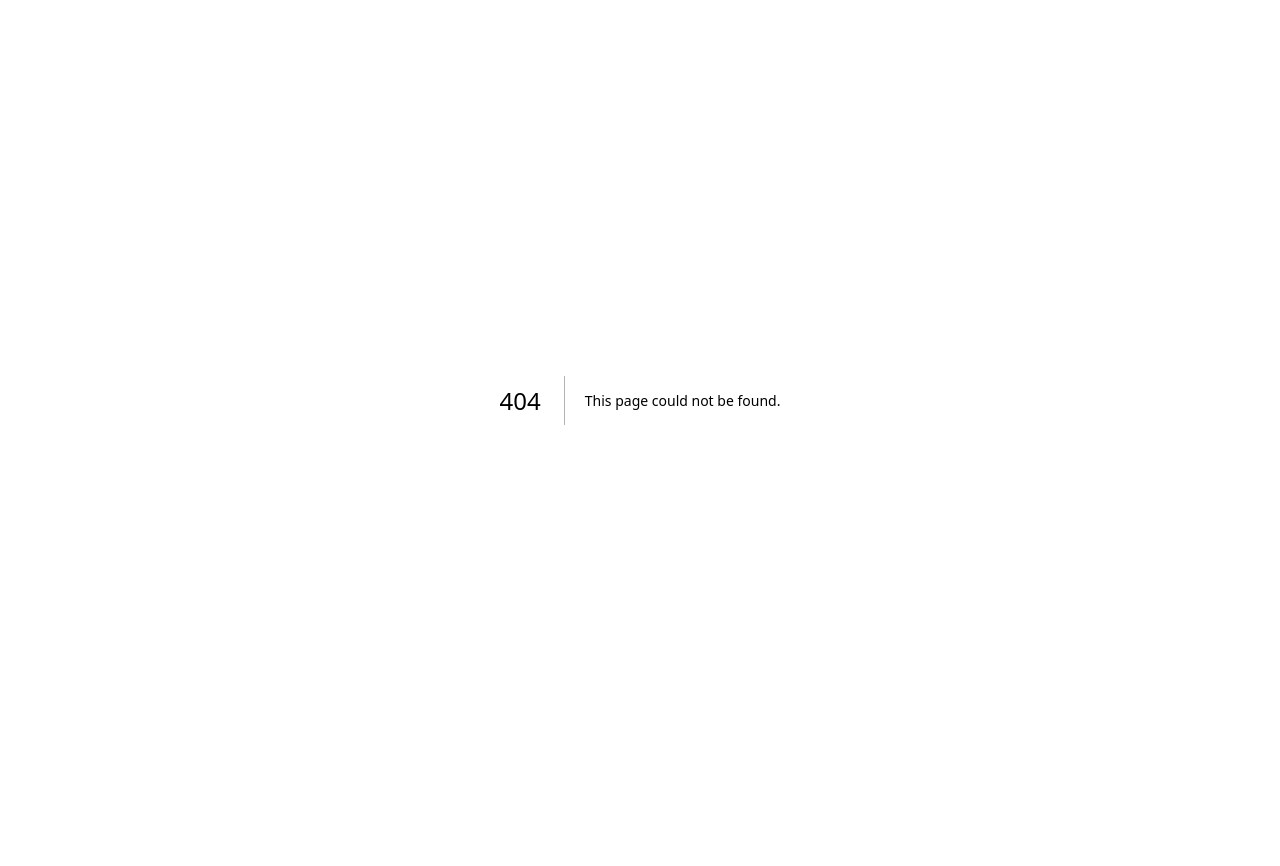
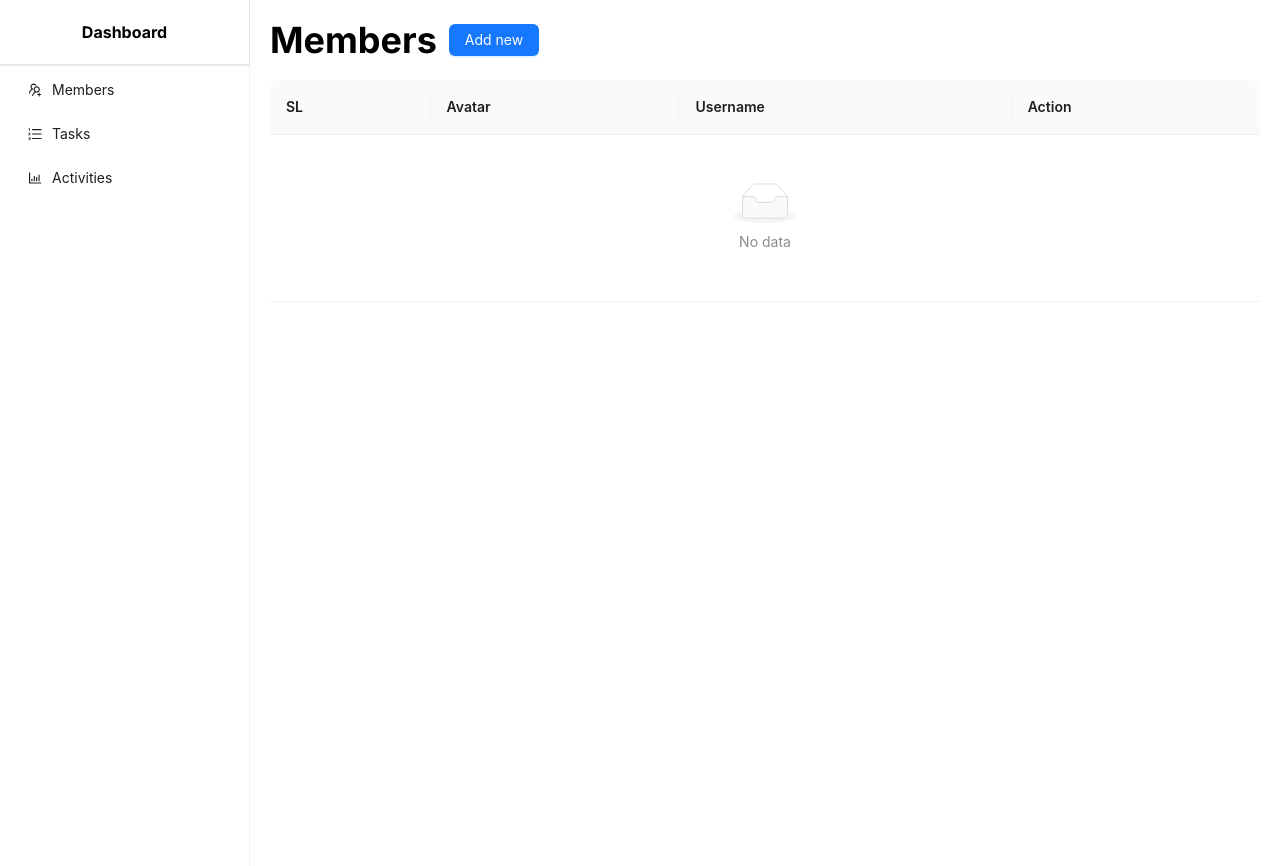
Before and after one commit to shahriyardx/task-management, a Next.js app: page /dashboard/projects/1/members in a window 1280 px wide. Before the commit this address had no page. Before the commit the page ends 800 px from the top, so only its background shows below. Built offline with nearby package versions, Linux system fonts and the light colour scheme; sample sign-in values are in the browser's storage.

Commit message:
added memebrs page

```diff
--- a/next.config.mjs
+++ b/next.config.mjs
@@ -1,6 +1,9 @@
 /** @type {import('next').NextConfig} */
 const nextConfig = {
 	reactStrictMode: false,
+	images: {
+		remotePatterns: [{hostname: "ui-avatars.com"}]
+	},
 	transpilePackages: [
 		"@ant-design",
 		"@rc-component",
--- /dev/null
+++ b/src/components/MemberCreateForm.tsx
@@ -0,0 +1,49 @@
+import React from "react";
+import type { FormProps } from "antd";
+import { Select, Form, Input, FormInstance, DatePicker } from "antd";
+import { Project } from "@/types";
+import { useProjects } from "@/hooks/useProjects";
+
+type FieldType = {
+  username: string;
+};
+
+const MemberCreateForm = ({
+  project,
+  form,
+  closeModal,
+}: {
+  form: FormInstance;
+  project: Project;
+  closeModal: () => void;
+}) => {
+  const { updateProject } = useProjects();
+  const onFinish: FormProps<FieldType>["onFinish"] = (values) => {
+    const newProject = { ...project };
+    project.members.push({ username: values.username });
+
+    updateProject(project.id, newProject);
+    closeModal();
+  };
+
+  return (
+    <Form
+      name="basic"
+      labelCol={{ span: 4 }}
+      wrapperCol={{ span: "auto" }}
+      onFinish={onFinish}
+      autoComplete="off"
+      form={form}
+    >
+      <Form.Item<FieldType>
+        label="Username"
+        name="username"
+        rules={[{ required: true, message: "username is required" }]}
+      >
+        <Input />
+      </Form.Item>
+    </Form>
+  );
+};
+
+export default MemberCreateForm;
--- a/src/components/TaskCreateForm.tsx
+++ b/src/components/TaskCreateForm.tsx
@@ -32,8 +32,17 @@ const TaskCreateForm = ({
       id: createId(),
     });
 
+    values.members.forEach(member => addMember(member))
+
     updateProject(project.id, newProject);
     closeModal();
+  };
+
+  const addMember = (member: string) => {
+    if (project.members.find((m) => m.username === member)) return;
+    const newProject = { ...project };
+    newProject.members.push({ username: member });
+    updateProject(project.id, newProject);
   };
 
   return (
@@ -66,7 +75,7 @@ const TaskCreateForm = ({
         rules={[{ required: true, message: "select at-least one member" }]}
       >
         <Select
-          mode="multiple"
+          mode="tags"
           placeholder="Select members"
           options={project.members.map((member) => ({
             label: member.username,
--- a/src/components/TaskEditForm.tsx
+++ b/src/components/TaskEditForm.tsx
@@ -34,8 +34,16 @@ const TaskEditForm = ({
         task.deadline = dayjs(values.deadline).toDate();
       }
     });
+    values.members.forEach((member) => addMember(member));
     updateProject(project.id, newProject);
     closeModal();
+  };
+
+  const addMember = (member: string) => {
+    if (project.members.find((m) => m.username === member)) return;
+    const newProject = { ...project };
+    newProject.members.push({ username: member });
+    updateProject(project.id, newProject);
   };
 
   return (
@@ -73,7 +81,7 @@ const TaskEditForm = ({
         rules={[{ required: true, message: "Please input your username!" }]}
       >
         <Select
-          mode="multiple"
+          mode="tags"
           placeholder="Select members"
           defaultValue={task.members.map((m) => m.username)}
           options={project.members.map((member) => ({
--- /dev/null
+++ b/src/pages/dashboard/projects/[projectId]/activities.tsx
@@ -0,0 +1,9 @@
+import React from 'react'
+
+const Activities = () => {
+  return (
+    <div>Activities</div>
+  )
+}
+
+export default Activities
--- /dev/null
+++ b/src/pages/dashboard/projects/[projectId]/members.tsx
@@ -0,0 +1,101 @@
+import DashboardLayout from "@/components/DashboardLayout";
+import MemberCreateForm from "@/components/MemberCreateForm";
+import { PrivateRoute } from "@/hooks/useAuth";
+import { useProjects } from "@/hooks/useProjects";
+import { Button, Modal, Table } from "antd";
+import { useForm } from "antd/es/form/Form";
+import Column from "antd/es/table/Column";
+import Image from "next/image";
+import { useRouter } from "next/router";
+import React, { useMemo, useState } from "react";
+
+const ProjectMembers = () => {
+  const [form] = useForm();
+  const { projects, updateProject } = useProjects();
+  const router = useRouter();
+  const [createModalOpen, setCreateModalOpen] = useState(false);
+  const project = useMemo(
+    () => projects.find((project) => project.id === router.query.projectId),
+    [projects, router.query.projectId]
+  );
+
+  const createMember = () => {
+    form.submit();
+  };
+
+  const deleteMember = (username: string) => {
+    if (!project) return;
+
+    const newProject = { ...project };
+    newProject.members = newProject.members.filter(
+      (member) => member.username !== username
+    );
+    updateProject(project.id, newProject);
+  };
+
+  return (
+    <PrivateRoute>
+      <DashboardLayout>
+        <h1 className="text-4xl font-bold flex items-center gap-3">
+          Members{" "}
+          <Button type="primary" onClick={() => setCreateModalOpen(true)}>
+            Add new
+          </Button>
+        </h1>
+
+        <div className="mt-5">
+          <Table
+            dataSource={project?.members.map((member, index) => ({
+              ...member,
+              index: index + 1,
+            })) || []}
+          >
+            <Column title="SL" dataIndex="index" />
+            <Column
+              title="Avatar"
+              render={(value) => (
+                <Image
+                  src={`https://ui-avatars.com/api/?name=${value?.username}`}
+                  alt={value?.username}
+                  width={50}
+                  height={50}
+                  className="rounded-full"
+                />
+              )}
+            />
+            <Column title="Username" dataIndex="username" />
+            <Column
+              title="Action"
+              render={(value) => {
+                return (
+                  <Button
+                    type="primary"
+                    onClick={() => deleteMember(value.username)}
+                  >
+                    Delete
+                  </Button>
+                );
+              }}
+            />
+          </Table>
+        </div>
+        <Modal
+          title="Add Member"
+          open={createModalOpen}
+          onOk={createMember}
+          onCancel={() => setCreateModalOpen(false)}
+        >
+          {project && (
+            <MemberCreateForm
+              form={form}
+              project={project}
+              closeModal={() => setCreateModalOpen(false)}
+            />
+          )}
+        </Modal>
+      </DashboardLayout>
+    </PrivateRoute>
+  );
+};
+
+export default ProjectMembers;
```
